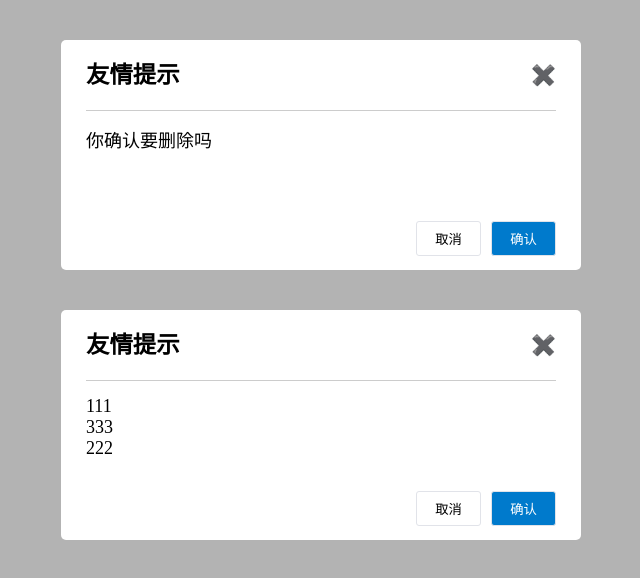
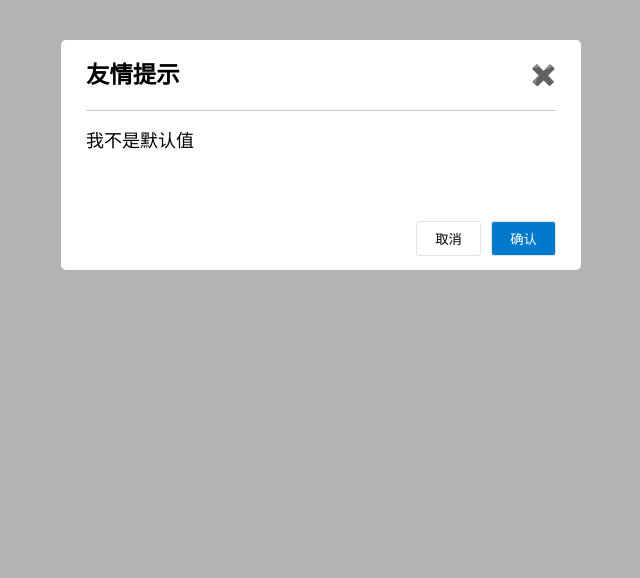
Before and after one commit to LazySundaier/vue2_day_5, a Vue app: page / in a window 1280 px wide. Shown: the top 578 px of the page, without its empty margins (319-959 px from the left). Built offline with nearby package versions, Linux system fonts and the light colour scheme.

Commit message:
插槽-后备内容

```diff
--- a/src/App.vue
+++ b/src/App.vue
@@ -1,26 +1,22 @@
 <template>
   <div>
-    <!-- 2.在使用组件时,在slot中填入相应内容 -->
     <MyDialog>
-      你确认要删除吗
-    </MyDialog>
-    <MyDialog>
-      <p>111</p>
-      <p>333</p>
-      <p>222</p>
+      我不是默认值
     </MyDialog>
   </div>
 </template>
 
 <script>
-import MyDialog from "./components/MyDialog.vue"
+import MyDialog from './components/MyDialog.vue'
 export default {
-  data() {
-    return {}
+  data () {
+    return {
+
+    }
   },
   components: {
-    MyDialog,
-  },
+    MyDialog
+  }
 }
 </script>
 
--- a/src/components/MyDialog.vue
+++ b/src/components/MyDialog.vue
@@ -6,8 +6,9 @@
     </div>
 
     <div class="dialog-content">
-      <!-- 1.在需要定制的位置使用slot占位 -->
-      <slot></slot>
+      <slot>
+        双休日(默认值)
+      </slot>
     </div>
     <div class="dialog-footer">
       <button>取消</button>
```
